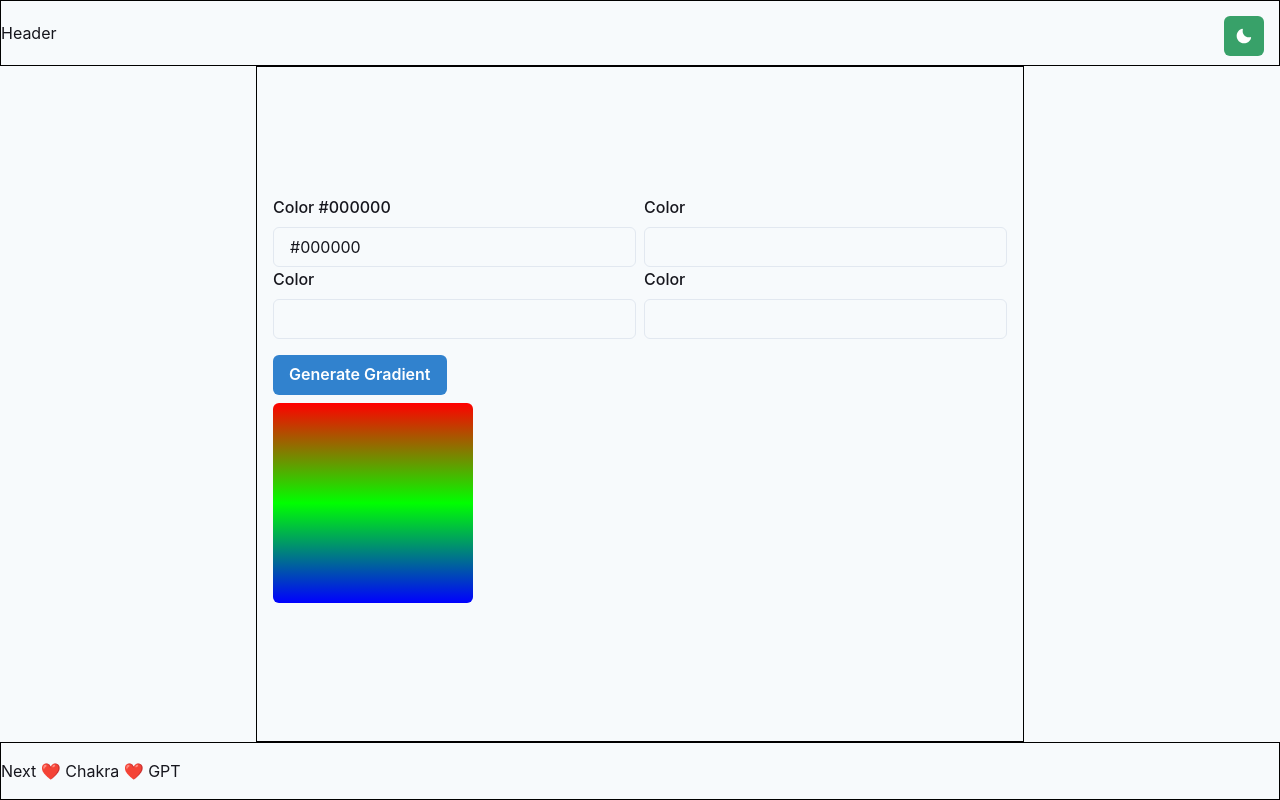
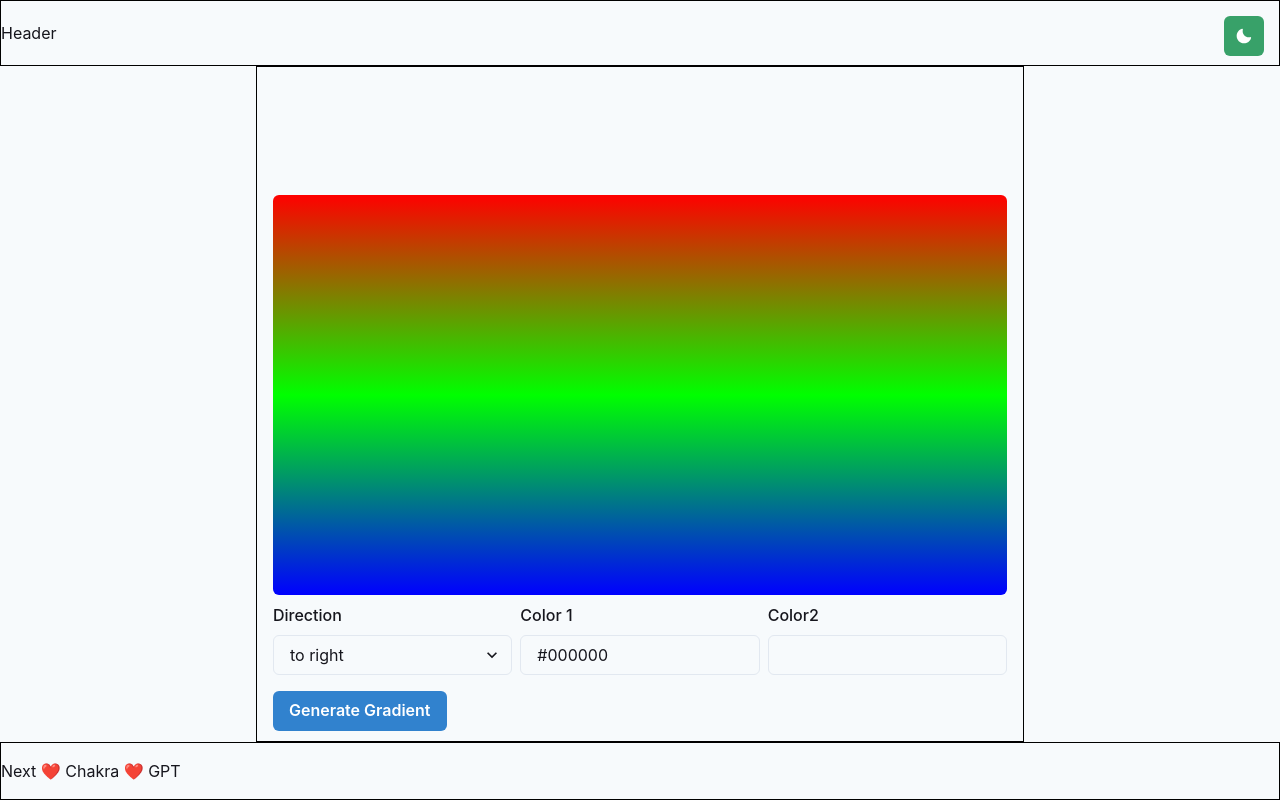
Before and after one commit to mikemajara/colors-gradients, a Next.js app: page / in a window 1280 px wide. Built offline with nearby package versions, Linux system fonts and the light colour scheme.

Commit message:
chore: checkpoint refactor

```diff
--- a/src/components/forms/color-form-component.tsx
+++ b/src/components/forms/color-form-component.tsx
@@ -5,43 +5,16 @@ import {
   FormLabel,
   HStack,
   Input,
+  Select,
 } from "@chakra-ui/react";
 import { ChromePicker } from "react-color";
 import { getClosestCSSColorName } from "../../utils/color-utils";
+import ColorInput from "../inputs/color-input";
+import { DirectionInput } from "../inputs/direction-input";
 
-const ColorInput = ({ color, setColor }) => {
-  const [showPicker, setShowPicker] = useState(false);
-
-  const handleColorChange = (color) => {
-    setColor(handleInputChange(color.hex));
-  };
-
-  const handleInputChange = (value) => {
-    console.log(`input value:`, value);
-    const closestColorName = getClosestCSSColorName(value);
-    console.log(`closest value:`, closestColorName);
-    return closestColorName ? closestColorName : value;
-  };
-
-  return (
-    <FormControl>
-      <FormLabel>{`Color ${color}`}</FormLabel>
-      <Input
-        type="text"
-        value={color}
-        onChange={handleColorChange}
-        onFocus={() => setShowPicker(true)}
-        onBlur={() => setShowPicker(false)}
-      />
-      {showPicker && (
-        <ChromePicker color={color} onChange={handleColorChange} />
-      )}
-    </FormControl>
-  );
-};
-
-const ColorFormComponent = ({ onSubmit }) => {
-  const [colors, setColors] = useState(["#000000", "", "", ""]);
+const ColorFormComponent = ({ onSubmit, onDirectionChange }) => {
+  const [direction, setDirection] = useState("to right");
+  const [colors, setColors] = useState(["#000000", ""]);
 
   const handleColorChange = (index, color) => {
     setColors((prevColors) => {
@@ -53,30 +26,27 @@ const ColorFormComponent = ({ onSubmit }) => {
 
   const handleSubmit = (event) => {
     event.preventDefault();
-    const gradient = colors.filter(Boolean);
+    const gradient = [direction, ...colors.filter(Boolean)];
     onSubmit(gradient);
   };
 
   return (
     <form onSubmit={handleSubmit}>
-      <HStack>
+      <HStack align="start">
+        <DirectionInput
+          direction={direction}
+          setDirection={setDirection}
+          onDirectionChange={onDirectionChange}
+        />
         <ColorInput
+          label={"Color 1"}
           color={colors[0]}
           setColor={(color) => handleColorChange(0, color)}
         />
         <ColorInput
+          label={"Color2"}
           color={colors[1]}
           setColor={(color) => handleColorChange(1, color)}
-        />
-      </HStack>
-      <HStack>
-        <ColorInput
-          color={colors[2]}
-          setColor={(color) => handleColorChange(2, color)}
-        />
-        <ColorInput
-          color={colors[3]}
-          setColor={(color) => handleColorChange(2, color)}
         />
       </HStack>
       <Button mt={4} colorScheme="blue" type="submit">
--- a/src/components/gradient/gradient-component.tsx
+++ b/src/components/gradient/gradient-component.tsx
@@ -1,3 +1,4 @@
+import { Flex } from "@chakra-ui/react";
 import React from "react";
 import GradientBox from "./gradient-box";
 
@@ -6,9 +7,9 @@ const GradientComponent = ({ gradient }) => {
   const colors = gradient.slice(-2);
 
   return (
-    <div style={{ height: "200px", width: "200px" }}>
+    <Flex w="full" h={"50vh"}>
       <GradientBox directions={directions} colors={colors} />
-    </div>
+    </Flex>
   );
 };
 
--- /dev/null
+++ b/src/components/inputs/color-input.tsx
@@ -0,0 +1,47 @@
+import React, { useState } from "react";
+import { Box, FormControl, FormLabel, Input, Stack } from "@chakra-ui/react";
+import { ChromePicker } from "react-color";
+import { getClosestCSSColorName } from "../../utils/color-utils";
+
+const ColorInput = ({ label, color, setColor }) => {
+  const [showPicker, setShowPicker] = useState(false);
+
+  const handleColorChange = (color) => {
+    setColor(color.hex);
+  };
+
+  const handleInputChange = (event) => {
+    const value = event.target.value;
+    const closestColorName = getClosestCSSColorName(value);
+    // event.target.setCustomValidity("");
+    // event.target.setCustomValidity(
+    //   closestColorName ? `Closest CSS color: ${closestColorName}` : ""
+    // );
+    // event.target.reportValidity();
+    setColor(closestColorName ? closestColorName : value);
+  };
+
+  return (
+    <FormControl>
+      <FormLabel>{label}</FormLabel>
+      <Input
+        type="text"
+        value={color}
+        onFocus={() => setShowPicker(true)}
+        onBlur={(e) => {
+          setShowPicker(false);
+          handleInputChange(e);
+        }}
+      />
+      {showPicker && (
+        <Stack position="absolute">
+          <Box position={"relative"} top={0} left={0}>
+            <ChromePicker color={color} onChange={handleColorChange} />
+          </Box>
+        </Stack>
+      )}
+    </FormControl>
+  );
+};
+
+export default ColorInput;
--- /dev/null
+++ b/src/components/inputs/direction-input.tsx
@@ -0,0 +1,37 @@
+import { FormControl, FormLabel, Select } from "@chakra-ui/react";
+
+export const DirectionInput = ({
+  direction,
+  setDirection,
+  onDirectionChange,
+}) => {
+  const directions = [
+    "to top",
+    "to top right",
+    "to right",
+    "to bottom right",
+    "to bottom",
+    "to bottom left",
+    "to left",
+    "to top left",
+  ];
+
+  const handleInputChange = (event) => {
+    const value = event.target.value;
+    setDirection(value);
+    onDirectionChange(value);
+  };
+
+  return (
+    <FormControl>
+      <FormLabel>Direction</FormLabel>
+      <Select value={direction} onChange={handleInputChange}>
+        {directions.map((dir) => (
+          <option key={dir} value={dir}>
+            {dir}
+          </option>
+        ))}
+      </Select>
+    </FormControl>
+  );
+};
--- a/src/pages/index.tsx
+++ b/src/pages/index.tsx
@@ -25,13 +25,21 @@ const Index = () => {
   const handleColorChange = (newGradient) => {
     setGradient(newGradient);
   };
+
+  const handleDirectionChange = (direction) => {
+    setGradient([direction, ...gradient.slice(1)]);
+  };
+
   return (
     <Container height="100vh">
       <Header w="full">Header</Header>
       <Main border="1px solid black">
         <Stack direction={["column"]}>
-          <ColorFormComponent onSubmit={handleColorChange} />
           <GradientComponent gradient={gradient} />
+          <ColorFormComponent
+            onSubmit={handleColorChange}
+            onDirectionChange={handleDirectionChange}
+          />
         </Stack>
       </Main>
 
```
